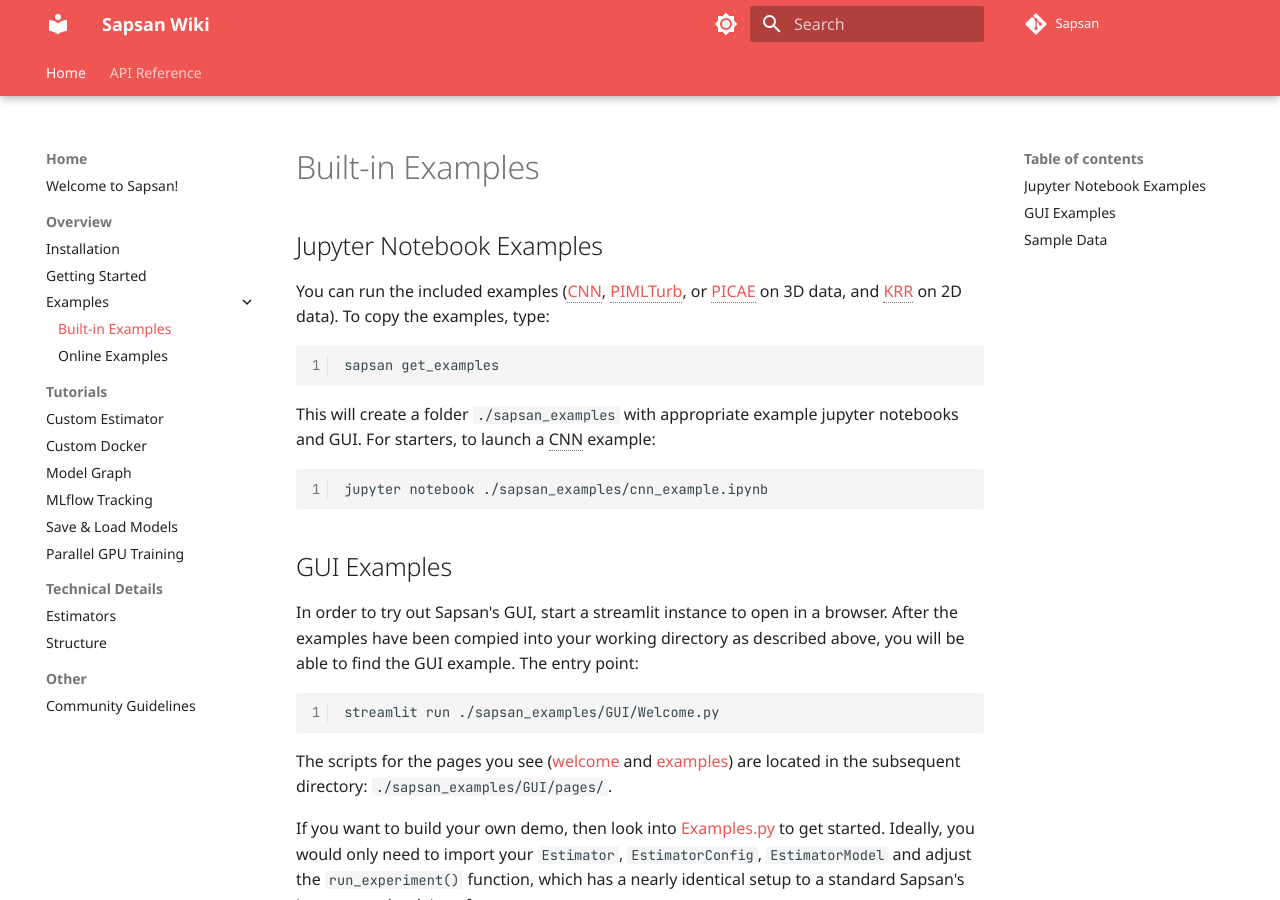
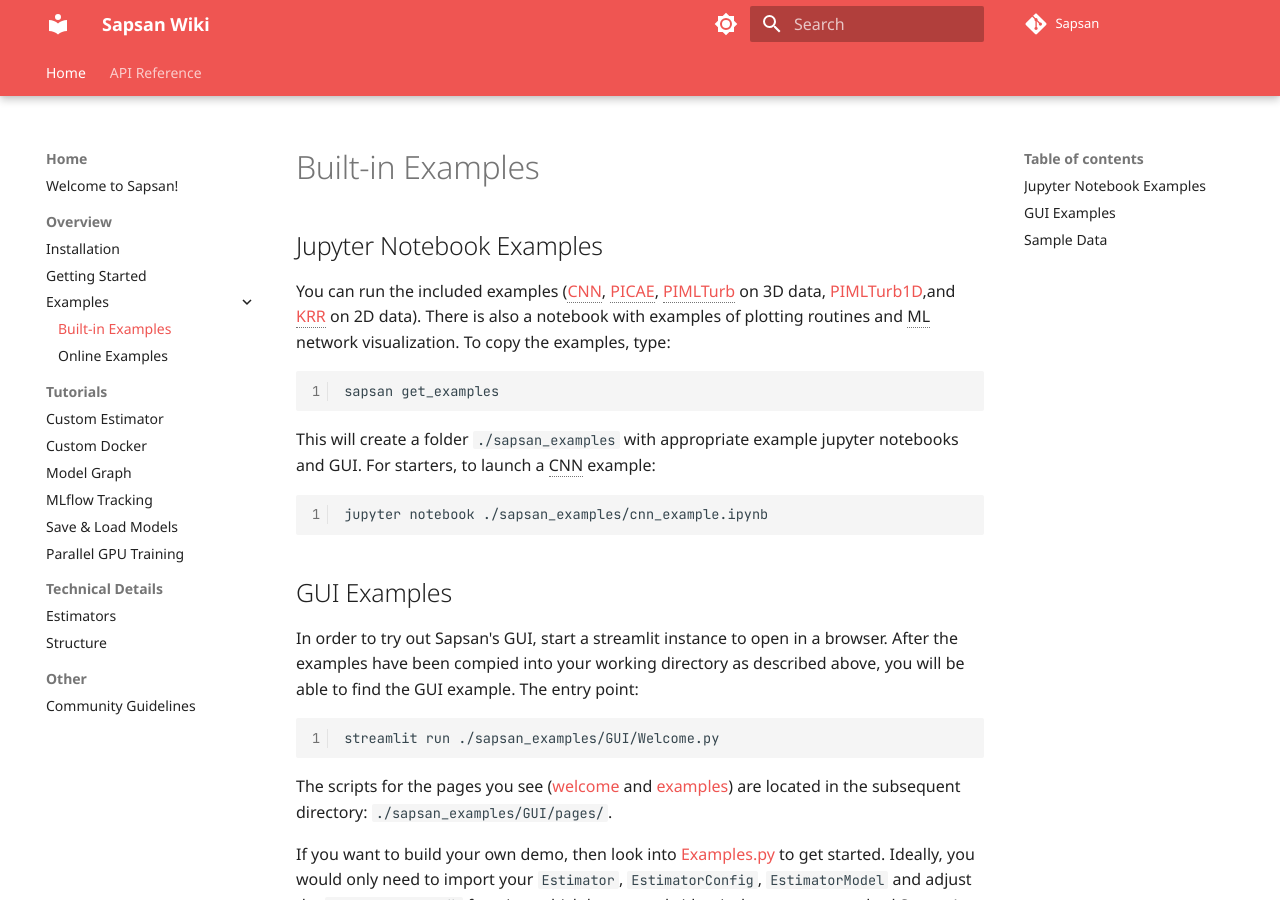
Before and after one commit to sapsan-wiki/sapsan-wiki.github.io, an MkDocs documentation site: the page built from docs/overview/examples/local_examples.md, in a window 1280 px wide and 900 px high. Built offline with MkDocs 1.6.1 and Material for MkDocs 9.7.7, drawn with Linux system fonts in a browser that asks for light colours; comment, search, counter and statistics services are not loaded; the version menu is left out.

Commit message:
Minor clarifications and link corrections

````diff
--- a/docs/overview/examples/local_examples.md
+++ b/docs/overview/examples/local_examples.md
@@ -1,7 +1,7 @@
 # Built-in Examples
 ## Jupyter Notebook Examples
 
-You can run the included examples ([CNN](/details/estimators/#convolution-neural-network-cnn), [PIMLTurb](/details/estimators/#physics-informed-cnn-for-turbulence-modeling-pimlturb), or [PICAE](/details/estimators/#physics-informed-convolutional-autoencoder-picae) on 3D data, and [KRR](/details/estimators/#kernel-ridge-regression-krr) on 2D data). To copy the examples, type:
+You can run the included examples ([CNN](/details/estimators/#convolution-neural-network-cnn), [PICAE](/details/estimators/#physics-informed-convolutional-autoencoder-picae), [PIMLTurb](/details/estimators/#physics-informed-cnn-for-turbulence-modeling-pimlturb) on 3D data, [PIMLTurb1D](/details/estimators/#physics-informed-cnn-for-1d-turbulence-modeling-pimlturb1d),and [KRR](/details/estimators/#kernel-ridge-regression-krr) on 2D data). There is also a notebook with examples of plotting routines and ML network visualization. To copy the examples, type:
 
 ```
 sapsan get_examples
````
Also changed, not shown: docs/overview/getting_started.md (+1 -1 lines).
